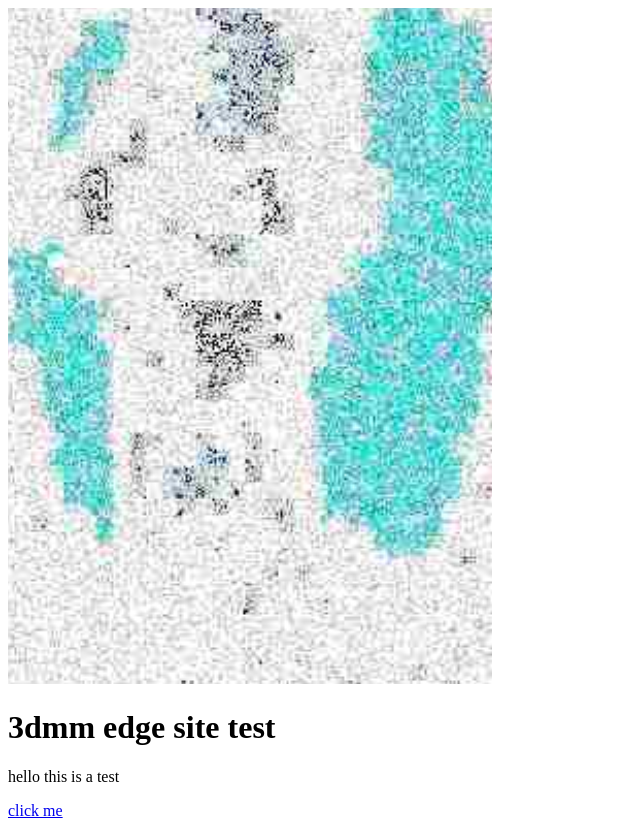
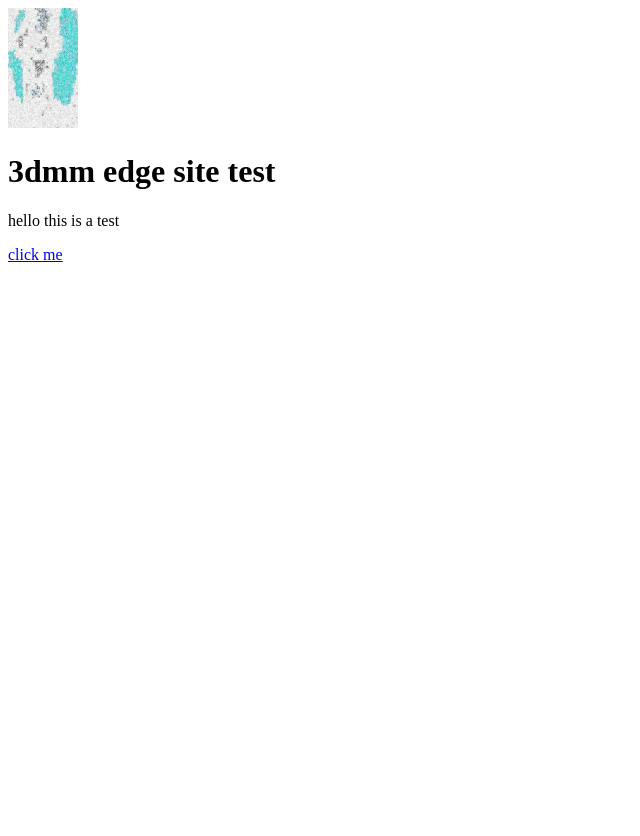
Before and after one commit to pieman684/3dmmedge, a plain HTML site: page index.html in a window 1280 px wide. Shown: the whole page, without its empty margins (0-640 px from the left). After the commit the page ends 800 px from the top, so only its background shows below. Drawn offline with Linux system fonts and the light colour scheme.

Commit message:
Update index.html

```diff
--- a/index.html
+++ b/index.html
@@ -1,7 +1,7 @@
 <!DOCTYPE html>
 <html>
 <head>
-<img src="Screenshot 2024-03-17 151949.png" alt="test">
+<img src="Screenshot 2024-03-17 151949.png" alt="test" width="70" height="120">
 </head>
 <body>
 
```
